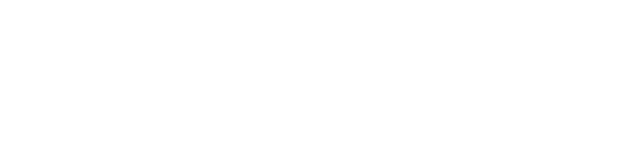
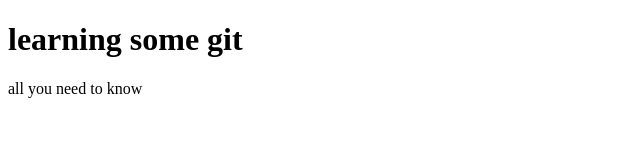
Before and after one commit to mbugua70/learning-git, a plain HTML site: page index.html in a window 1280 px wide. Shown: the whole page, without its empty margins (0-640 px from the left). Drawn offline with Linux system fonts and the light colour scheme.

Commit message:
Update index.html

```diff
--- a/index.html
+++ b/index.html
@@ -7,7 +7,8 @@
 </head>
 
 <body>
-
+    <h1>learning some git</h1>
+    <p>all you need to know</p>
 </body>
 
 </html>
```
